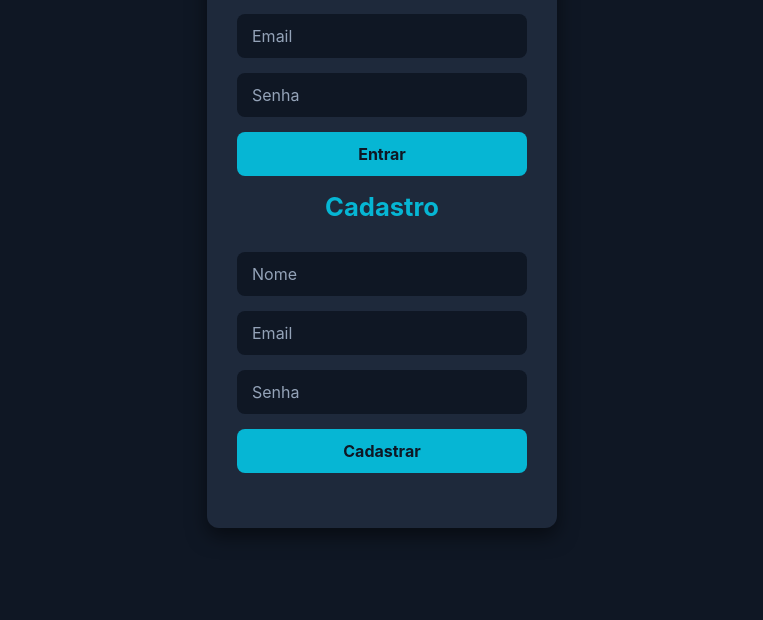
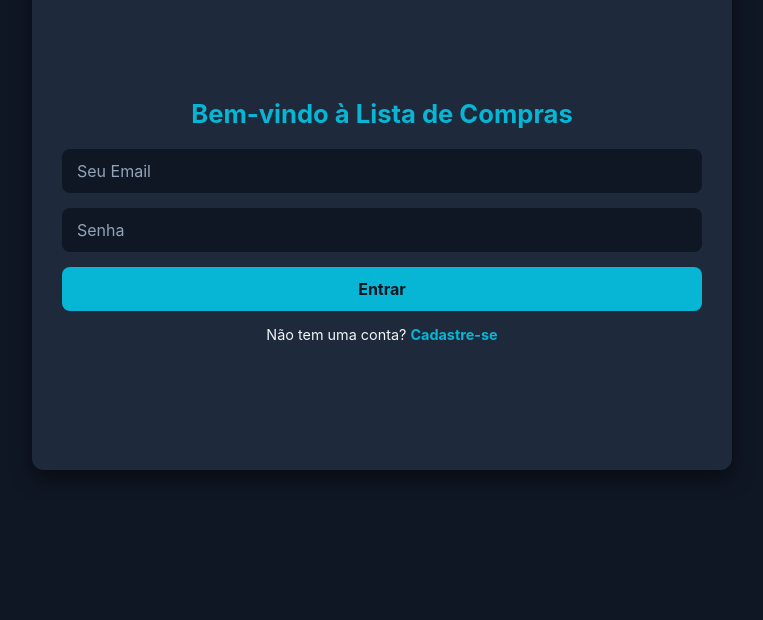
Before and after one commit to victor-henrique-cardoso/lista-de-compras, a website: page index.html in a window 1280 px wide. Shown: the part 180-800 px from the top of the page, without its empty margins (258-1021 px from the left). Drawn offline with Linux system fonts and the light colour scheme.

Commit message:
personalizando a tela de loguin

```diff
--- a/CSS/loguin.css
+++ b/CSS/loguin.css
@@ -88,3 +88,110 @@ body {
     padding: 30px 20px;
   }
 }
+
+/* --- Reset básico --- */
+* {
+  box-sizing: border-box;
+  margin: 0;
+  padding: 0;
+  font-family: 'Inter', 'Segoe UI', sans-serif;
+}
+
+body {
+  background-color: #0f1724; /* fundo escuro */
+  color: #f1f5f9; /* texto claro */
+  height: 100vh;
+  display: flex;
+  justify-content: center;
+  align-items: center;
+}
+
+.main-container {
+  display: flex;
+  width: 700px;
+  height: 500px;
+  box-shadow: 0 8px 20px rgba(0,0,0,0.5);
+  border-radius: 12px;
+  overflow: hidden;
+}
+
+/* --- Formulários --- */
+.form-container {
+  flex: 1;
+  display: flex;
+  flex-direction: column;
+  justify-content: center;
+  align-items: center;
+  background-color: #1e293b;
+  padding: 40px 30px;
+  transition: all 0.5s ease;
+}
+
+.form-container h2 {
+  margin-bottom: 20px;
+  color: #06b6d4;
+  font-size: 1.6rem;
+}
+
+.form-container input {
+  width: 100%;
+  padding: 12px 15px;
+  margin-bottom: 15px;
+  border: none;
+  border-radius: 8px;
+  background-color: #0f1724;
+  color: #63a1df;
+  font-size: 1rem;
+  outline: none;
+  transition: 0.2s;
+}
+
+.form-container input::placeholder {
+  color: #94a3b8;
+}
+
+.form-container input:focus {
+  background-color: #1e293b;
+  box-shadow: 0 0 0 2px #06b6d4;
+}
+
+.form-container button {
+  width: 100%;
+  padding: 12px;
+  margin-bottom: 15px;
+  border: none;
+  border-radius: 8px;
+  background-color: #06b6d4;
+  color: #0f1724;
+  font-weight: bold;
+  font-size: 1rem;
+  cursor: pointer;
+  transition: 0.3s;
+}
+
+.form-container button:hover {
+  background-color: #0ea5e9;
+}
+
+.form-container p {
+  font-size: 0.9rem;
+}
+
+.form-container span {
+  color: #06b6d4;
+  cursor: pointer;
+  font-weight: bold;
+}
+
+/* --- Responsividade --- */
+@media (max-width: 800px) {
+  .main-container {
+    flex-direction: column;
+    width: 90%;
+    height: auto;
+  }
+  .form-container {
+    width: 100%;
+    padding: 30px 20px;
+  }
+}
--- a/index.html
+++ b/index.html
@@ -7,19 +7,45 @@
 <link rel="stylesheet" href="./CSS/loguin.css">
 </head>
 <body>
-  <div class="container">
-    <h2>Login</h2>
-    <input type="email" id="loginEmail" placeholder="Email">
-    <input type="password" id="loginSenha" placeholder="Senha">
-    <button onclick=login()>Entrar</button>
+  <div class="main-container">
+    <!-- Lado esquerdo: Login -->
+    <div class="form-container" id="login-container">
+     <h2>Bem-vindo à Lista de Compras</h2>
+<input type="email" id="loginEmail" placeholder="Seu Email">
+<input type="password" id="loginSenha" placeholder="Senha">
+<button onclick="login()">Entrar</button>
+<p>Não tem uma conta? <span onclick="toggleForm('cadastro')">Cadastre-se</span></p>
 
-    <h2>Cadastro</h2>
-    <input type="text" id="cadNome" placeholder="Nome">
-    <input type="email" id="cadEmail" placeholder="Email">
-    <input type="password" id="cadSenha" placeholder="Senha">
-    <button onclick=cadastro()>Cadastrar</button>
+    </div>
+
+    <!-- Lado direito: Cadastro -->
+    <div class="form-container" id="cadastro-container">
+      <h2>Crie sua conta de compras</h2>
+<input type="text" id="cadNome" placeholder="Seu Nome">
+<input type="email" id="cadEmail" placeholder="Email">
+<input type="password" id="cadSenha" placeholder="Senha">
+<button onclick="cadastro()">Cadastrar</button>
+<p>Já tem uma conta? <span onclick="toggleForm('login')">Login</span></p>
+    </div>
   </div>
 
 <script src="./JS/loguin.js"></script>
+<script>
+function toggleForm(form) {
+  const login = document.getElementById('login-container');
+  const cadastro = document.getElementById('cadastro-container');
+
+  if(form === 'login') {
+    login.style.display = 'flex';
+    cadastro.style.display = 'none';
+  } else {
+    login.style.display = 'none';
+    cadastro.style.display = 'flex';
+  }
+}
+
+// Inicial: mostrar só login
+toggleForm('login');
+</script>
 </body>
 </html>
```
